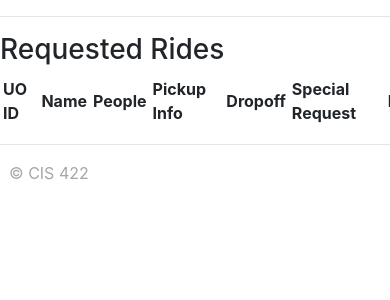
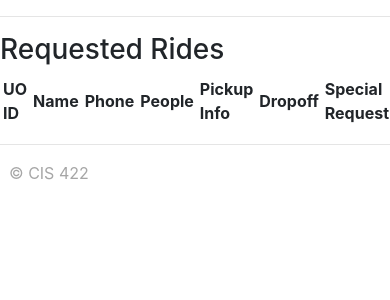
Before and after one commit to 238alexg/RDA422, a Flask app: page /admin in a window 390 px wide; the page is wider, and only the part inside the window is pictured. Shown: the part 58-358 px from the top of that part. Run offline with Flask 2, Linux system fonts and the light colour scheme; parts of the project's set-up code (start-up, migrations or seed data) failed here and were passed over; some libraries are stand-ins or nearby versions.

Commit message:
added phone to database

```diff
--- a/mongo/models.py
+++ b/mongo/models.py
@@ -5,7 +5,6 @@ class RideRequest(Document):
     name = StringField(max_length=100,required=True)
     phone = StringField(max_length=15,required=True)
     pickup_time = DateTimeField(required=True)
-    dropoff_time = DateTimeField(required=True)
     pickup_addr = StringField(required=True)
     dropoff_addr = StringField(required=True)
     group_size = IntField(min_value=1, max_value=3, required=True)
--- a/templates/admin.html
+++ b/templates/admin.html
@@ -37,6 +37,7 @@
     <thead>
         <td>UO ID</td>
         <td>Name</td>
+	<td>Phone</td>
         <td>People</td>
         <td colspan="2">Pickup Info</td>
         <td>Dropoff</td>
@@ -48,6 +49,7 @@
     <tr>
         <td>{{ride.uoid}}</td>
         <td>{{ride.name}}</td>
+	<td>{{ride.phone}}</td>
         <td>{{ride.group_size}}</td>
         <td>{{ride.pickup_time.hour}}:{{ride.pickup_time.minute}}</td>
         <td>{{ride.pickup_addr}}</td>
```
